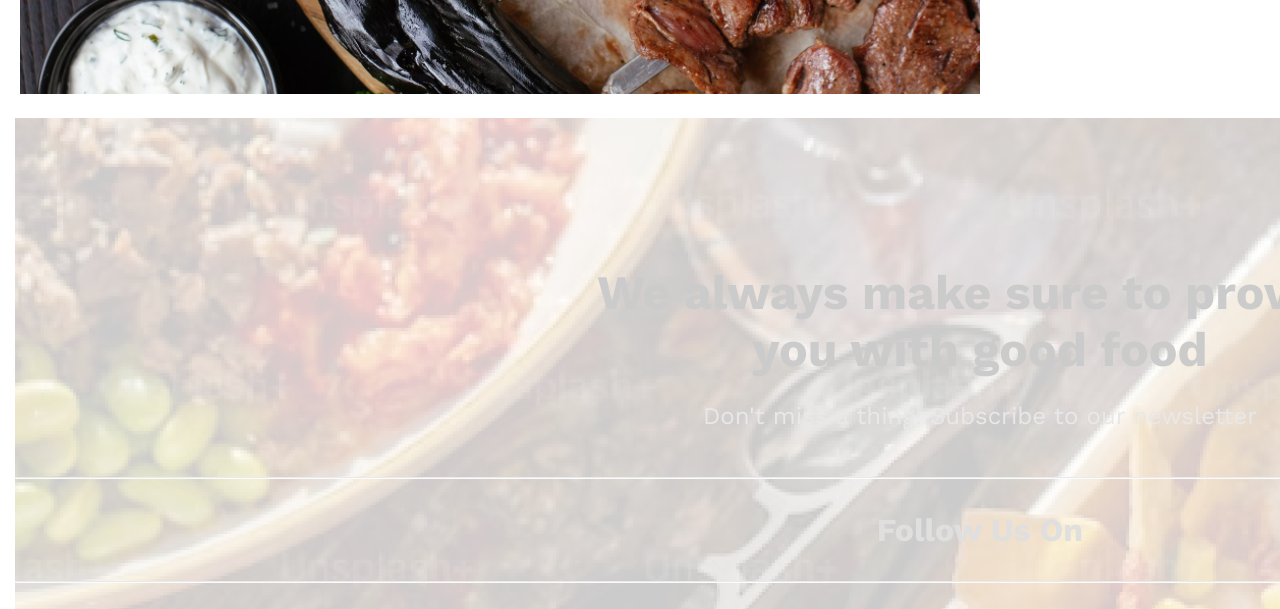
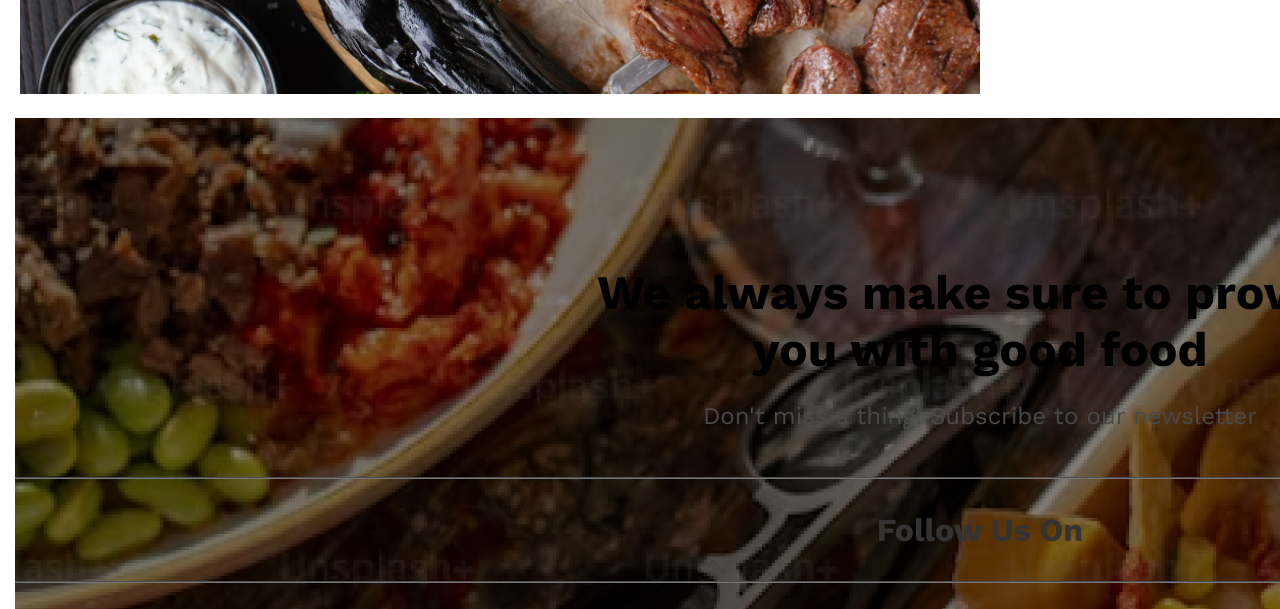
Before and after one commit to abdullaallabib/assets, a plain HTML site: page index.html in a window 1280 px wide. Shown: the part 2801-3410 px from the top of the page. Drawn offline with nearby package versions, Linux system fonts and the light colour scheme.

Commit message:
Update style.css

```diff
--- a/style.css
+++ b/style.css
@@ -192,7 +192,7 @@ h4{
 
   .banar-2{
       background-image: url(social-bg.png);
-      opacity: 0.2;
+      filter:brightness(0.5);
       height: 670px;
       width: 1930px;
       margin-left: 15px;
```
